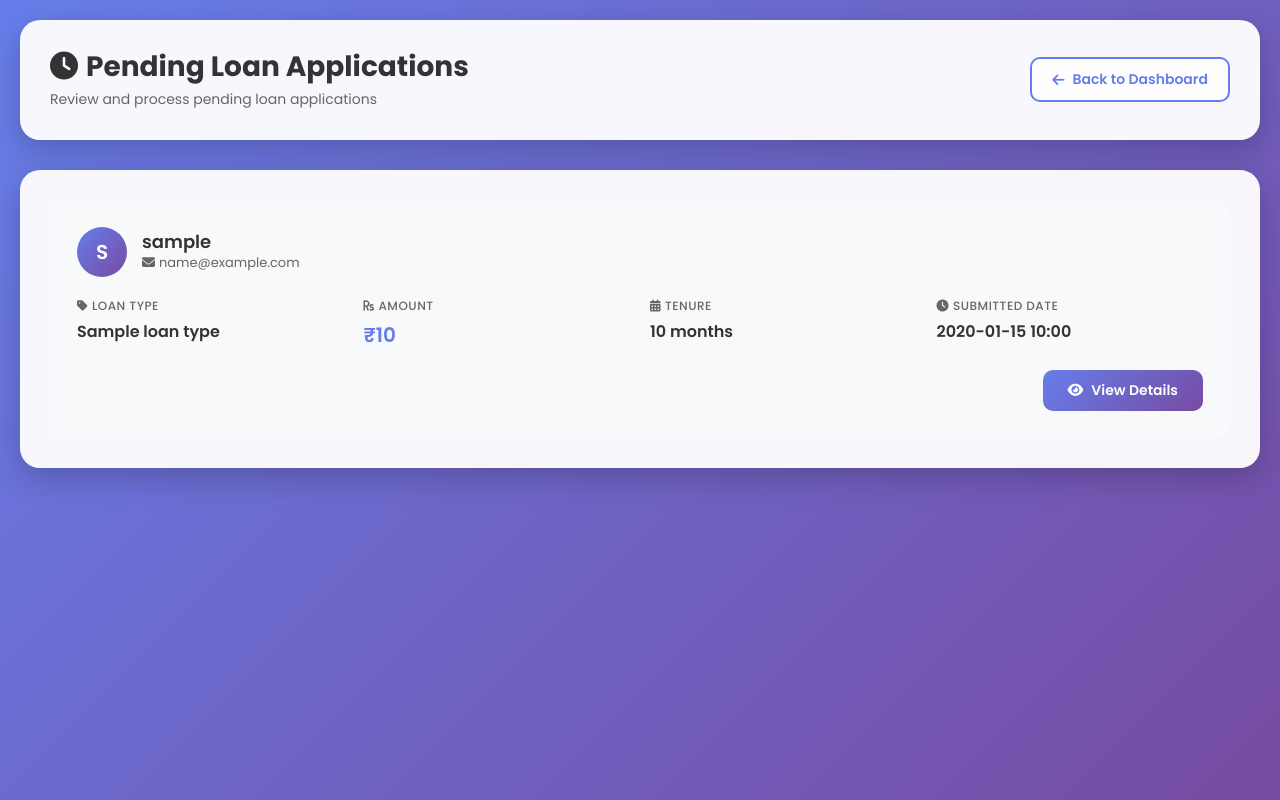
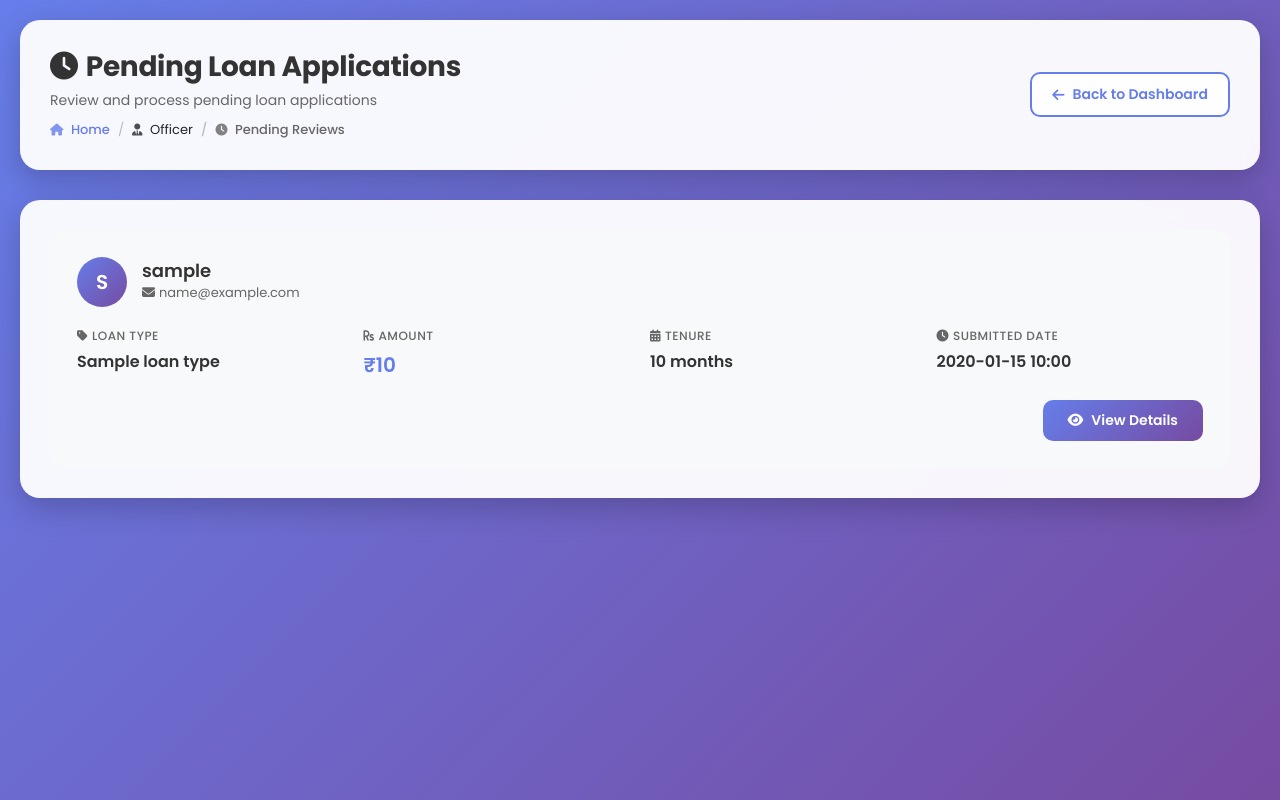
Before and after one commit to unaisaparvin44/LoanMate, a Django app: template templates/officers/application_list.html in a window 1280 px wide. Run offline with Django 4.2, Linux system fonts and the light colour scheme; the template is opened without the code that fills it: most values are stand-ins (such as "Sample title", 1, 10 or a date in 2020).

Commit message:
feat(officers): update officer application list template

```diff
--- a/templates/officers/application_list.html
+++ b/templates/officers/application_list.html
@@ -11,6 +11,9 @@
 
     <!-- Font Awesome -->
     <link rel="stylesheet" href="https://cdnjs.cloudflare.com/ajax/libs/font-awesome/6.4.0/css/all.min.css">
+
+    {% load static %}
+    <link rel="stylesheet" href="{% static 'css/ui_polish.css' %}">
 
     <!-- Google Fonts -->
     <link href="https://fonts.googleapis.com/css2?family=Poppins:wght@300;400;500;600;700&display=swap"
@@ -310,6 +313,80 @@
                 justify-content: center;
             }
         }
+        /* =============================================
+           UI POLISH: CSS Tooltip Bubbles
+           ============================================= */
+        [data-tooltip] { position: relative; }
+        [data-tooltip]::before {
+            content: attr(data-tooltip);
+            position: absolute;
+            bottom: calc(100% + 10px);
+            left: 50%;
+            transform: translateX(-50%) translateY(4px);
+            background: rgba(15, 15, 35, 0.93);
+            color: #fff;
+            padding: 7px 15px;
+            border-radius: 9px;
+            font-size: 12px;
+            font-weight: 500;
+            white-space: nowrap;
+            pointer-events: none;
+            opacity: 0;
+            transition: opacity 0.2s ease, transform 0.2s ease;
+            box-shadow: 0 4px 18px rgba(0,0,0,0.3);
+            z-index: 9999;
+        }
+        [data-tooltip]::after {
+            content: '';
+            position: absolute;
+            bottom: calc(100% + 4px);
+            left: 50%;
+            transform: translateX(-50%);
+            border: 6px solid transparent;
+            border-top-color: rgba(15, 15, 35, 0.93);
+            opacity: 0;
+            pointer-events: none;
+            transition: opacity 0.2s ease;
+            z-index: 9999;
+        }
+        [data-tooltip]:hover::before { opacity: 1; transform: translateX(-50%) translateY(0); }
+        [data-tooltip]:hover::after { opacity: 1; }
+
+        /* =============================================
+           UI POLISH: Application Card Glow + Btn-view
+           ============================================= */
+        .application-card {
+            transition: transform 0.32s ease, box-shadow 0.32s ease !important;
+        }
+        .application-card:hover {
+            transform: translateY(-10px) !important;
+            box-shadow: 0 22px 44px rgba(102, 126, 234, 0.28),
+                        0 0 0 1.5px rgba(102, 126, 234, 0.22) !important;
+        }
+        .btn-view { transition: all 0.25s ease !important; }
+        .btn-view:hover {
+            transform: translateY(-2px) !important;
+            box-shadow: 0 8px 22px rgba(102, 126, 234, 0.4) !important;
+            filter: brightness(1.08);
+        }
+        .btn-view:active { transform: scale(0.96) !important; }
+
+        /* =============================================
+           UI POLISH: Icon Breadcrumb
+           ============================================= */
+        .ui-breadcrumb .breadcrumb { background: none; padding: 0; margin: 8px 0 0; font-size: 13px; }
+        .ui-breadcrumb .breadcrumb-item a { color: #667eea; text-decoration: none; font-weight: 500; transition: color 0.2s ease; }
+        .ui-breadcrumb .breadcrumb-item a:hover { color: #764ba2; }
+        .ui-breadcrumb .breadcrumb-item + .breadcrumb-item::before { color: #bbb; }
+        .ui-breadcrumb .breadcrumb-item i { margin-right: 4px; font-size: 12px; opacity: 0.8; }
+        .ui-breadcrumb .breadcrumb-item.active { color: #666; font-weight: 500; }
+
+        /* =============================================
+           UI POLISH: Typography
+           ============================================= */
+        body { -webkit-font-smoothing: antialiased; }
+        h1, h2, h3 { letter-spacing: -0.3px; }
+        p { line-height: 1.7; }
     </style>
 </head>
 
@@ -320,6 +397,13 @@
             <div class="page-header-left">
                 <h1><i class="fas fa-clock me-2"></i>Pending Loan Applications</h1>
                 <p>Review and process pending loan applications</p>
+                <nav aria-label="breadcrumb" class="ui-breadcrumb" style="margin-top: 8px;">
+                    <ol class="breadcrumb">
+                        <li class="breadcrumb-item"><a href="{% url 'officer_dashboard' %}"><i class="fas fa-home"></i> Home</a></li>
+                        <li class="breadcrumb-item"><i class="fas fa-user-tie"></i> Officer</li>
+                        <li class="breadcrumb-item active"><i class="fas fa-clock"></i> Pending Reviews</li>
+                    </ol>
+                </nav>
             </div>
             <div class="header-actions">
                 <a href="{% url 'officer_dashboard' %}" class="btn-back">
@@ -365,7 +449,7 @@
                 </div>
 
                 <div class="card-actions">
-                    <a href="{% url 'officers:application_detail' app.pk %}" class="btn-view">
+                    <a href="{% url 'officers:application_detail' app.pk %}" class="btn-view" data-tooltip="Review this application">
                         <i class="fas fa-eye"></i> View Details
                     </a>
                 </div>
```
